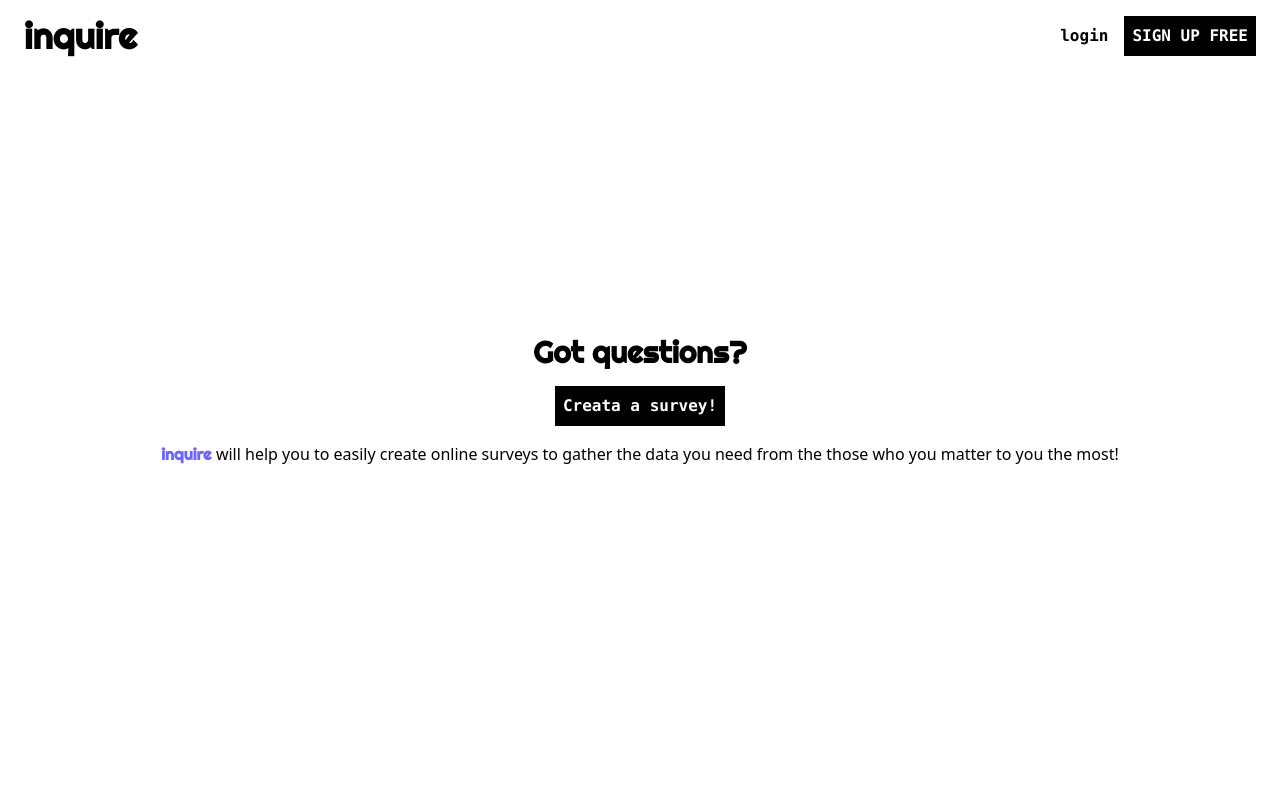
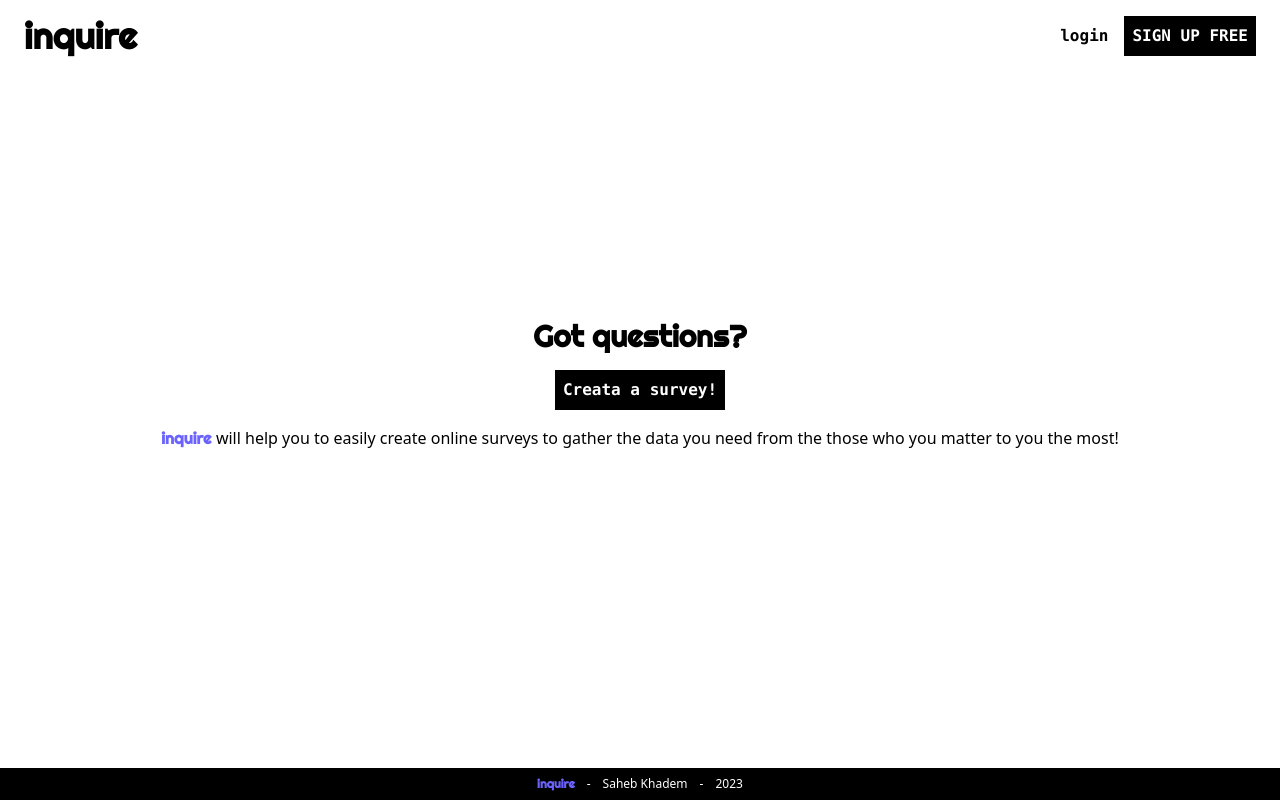
Before and after one commit to takaoisdabest/inquire, a Next.js app: page / in a window 1280 px wide. Built offline with nearby package versions, Linux system fonts and the light colour scheme.

Commit message:
Create footer

```diff
--- a/pages/_app.tsx
+++ b/pages/_app.tsx
@@ -44,7 +44,18 @@ export default function App({ Component, pageProps }: AppProps) {
 					</Link>
 				</div>
 			</nav>
+
 			<Component {...pageProps} />
+
+			<footer className="flex justify-center items-center bg-black text-white p-2">
+				<p className="flex gap-3 text-xs">
+					<span className="font-righteous text-accent font-bold">inquire</span>
+					<span className="font-extralight">-</span>
+					<span className="font-extralight">Saheb Khadem</span>
+					<span className="font-extralight">-</span>
+					<span className="font-extralight">2023</span>
+				</p>
+			</footer>
 		</div>
 	);
 }
```
